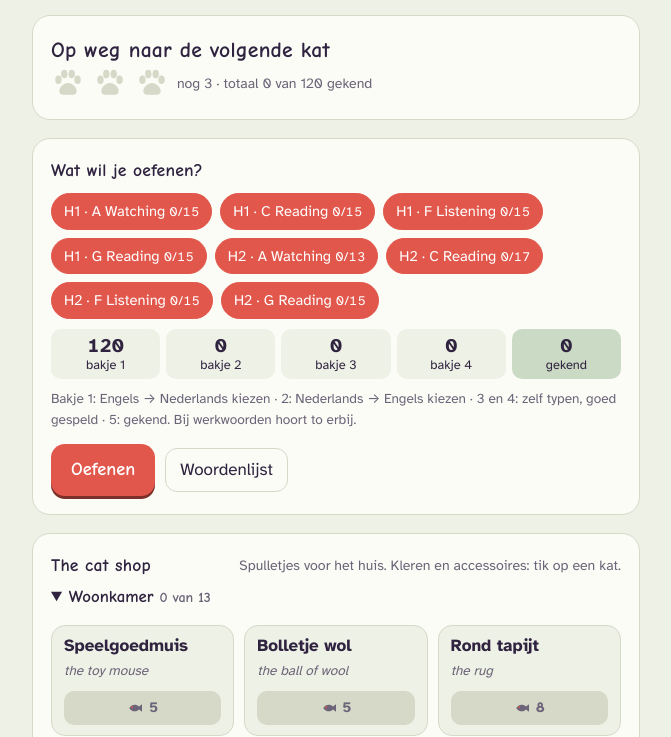
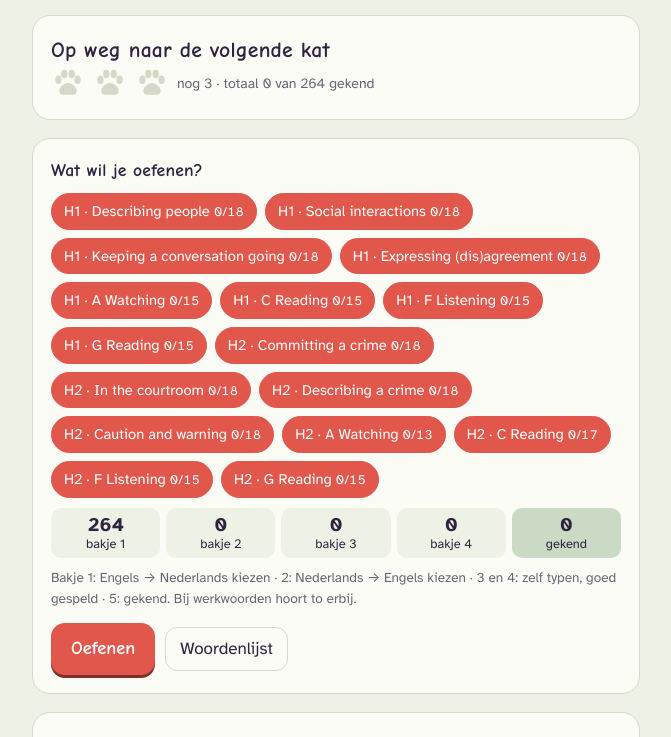
Before and after one commit to erikhupkes-stack/erikhupkes.github.io, a plain HTML site: page spellen/the-cats-whiskers.html in a window 1280 px wide. Shown: the part 610-1347 px from the top of the page, without its empty margins (304-975 px from the left). Drawn offline with Linux system fonts and the light colour scheme; a web font is replaced by a local one.

Commit message:
The Cat's Whiskers: theme words H1 en H2 toevoegen
Acht groepen theme words erbij (o.a. Describing people, In the courtroom),
in totaal nu 264 woorden.

Co-Authored-By: Claude Opus 5.5 <noreply@anthropic.com>
Claude-Session: https://claude.ai/code/session_01Bj7EvneP6QTuATaee9sNQL

```diff
--- a/spellen/the-cats-whiskers.html
+++ b/spellen/the-cats-whiskers.html
@@ -217,6 +217,14 @@ const LANG = {
 /* ===== WOORDENLIJST (Engels, hoofdstuk 1 en 2) =====
    [engels, nederlands, vlaggen, alternatieven] */
 const GROUPS = [
+ {id:"h1t1", name:"H1 · Describing people", items:[
+  ["childish", "kinderachtig"],["(dis)respectful", "(on)eerbiedig"],["earnest", "serieus"],["harsh", "hard"],["(in)tolerant", "(in)tolerant"],["judgmental", "veroordelend"],["open-minded", "ruimdenkend"],["persistent", "aanhoudend"],["polite", "beleefd"],["reflective", "reflecterend"],["sensible", "verstandig"],["sensitive", "gevoelig"],["sincere", "oprecht"],["stubborn", "koppig"],["superficial", "oppervlakkig"],["tense", "gespannen"],["thoughtful", "attent, bedachtzaam"],["(un)interested", "(on)geïnteresseerd"]]},
+ {id:"h1t2", name:"H1 · Social interactions", items:[
+  ["acquaintance", "kennis"],["to blend in", "erbij horen"],["to break up", "uit elkaar gaan"],["colleague", "collega"],["companion", "kameraad"],["to depend on", "rekenen op"],["easy to get on with", "makkelijk in de omgang"],["to have in common", "gemeen hebben"],["to help each other out", "elkaar helpen"],["(in)formal", "(in)formeel"],["to lose touch with", "contact verliezen met"],["loyal", "trouw"],["mutual friend", "gemeenschappelijke vriend"],["outcast", "buitenbeentje"],["peer", "leeftijdsgenoot"],["to share with", "delen met"],["to spend time with", "tijd doorbrengen met"],["trust", "vertrouwen"]]},
+ {id:"h1t3", name:"H1 · Keeping a conversation going", items:[
+  ["actually", "eigenlijk"],["anyway", "hoe dan ook"],["apparently", "blijkbaar"],["Are you serious?", "Meen je dat?"],["as I was saying ...", "zoals ik zei ..."],["basically", "in principe"],["by the way", "trouwens"],["Guess what?", "Raad eens?"],["I was wondering", "ik vroeg me af"],["if you ask me", "als je het mij vraagt"],["in fact", "in feite"],["No way!", "Echt niet!"],["Really?", "Echt?"],["speaking of", "over ... gesproken"],["that reminds me", "dat herinnert me eraan"],["to be honest", "om eerlijk te zijn"],["You know what?", "Weet je wat?"],["You're kidding!", "Je maakt een grapje!"]]},
+ {id:"h1t4", name:"H1 · Expressing (dis)agreement", items:[
+  ["absolutely", "absoluut"],["to argue", "argumenteren"],["to be the case", "het geval zijn"],["to beg to differ", "het er niet mee eens zijn"],["to doubt", "twijfelen"],["exactly", "precies"],["for sure", "zeker weten"],["good point", "goed punt"],["it depends", "dat ligt eraan"],["me neither", "ik ook niet"],["not necessarily", "niet per se"],["to object to", "bezwaar maken tegen"],["of course (not)", "natuurlijk (niet)"],["on the contrary", "integendeel"],["out of the question", "geen sprake van"],["to side with", "partij kiezen voor"],["to suppose", "veronderstellen"],["that's right", "dat klopt"]]},
  {id:"h1a", name:"H1 · A Watching", items:[
   ["addictive", "verslavend"],["to analyse", "onderzoeken, analyseren", "", ["to analyze"]],["challenge", "uitdaging"],["to claim", "beweren"],["danger", "gevaar"],["to explore", "ontdekken"],["first impression", "eerste indruk"],["identity", "identiteit"],["image", "imago"],["to influence", "beïnvloeden"],["playground", "speelplaats"],["point of view", "standpunt"],["rewarding", "bevredigend"],["self-confidence", "zelfvertrouwen", "", ["self confidence"]],["to stand out", "opvallen, eruit springen"]]},
  {id:"h1c", name:"H1 · C Reading", items:[
@@ -225,6 +233,14 @@ const GROUPS = [
   ["advantage", "voordeel"],["to associate", "associëren"],["to communicate", "communiceren"],["concerned", "bezorgd"],["enormously", "enorm"],["fantastic", "fantastisch"],["heritage", "erfenis"],["ice breaker", "ijsbreker", "", ["icebreaker"]],["massive", "enorm"],["motivator", "drijfveer"],["opportunity", "kans"],["recent", "kort geleden"],["slightly", "een beetje"],["welcoming", "gastvrij"],["wondrous", "wonderbaarlijk"]]},
  {id:"h1g", name:"H1 · G Reading", items:[
   ["appropriate", "passend"],["to blast", "blazen, knallen"],["to detect", "opsporen"],["deterrent", "afschrikmiddel"],["to discourage", "ontmoedigen"],["employee", "werknemer"],["inaudible", "onhoorbaar"],["likewise", "ook"],["permanently", "blijvend"],["to repel", "afstoten"],["to reveal", "onthullen"],["soothing", "kalmerend"],["temporarily", "tijdelijk"],["to tend to", "de neiging hebben om"],["to whine", "jengelen, gehuil"]]},
+ {id:"h2t1", name:"H2 · Committing a crime", items:[
+  ["arson", "brandstichting"],["assault", "aanval"],["to break in", "inbreken"],["burglary", "inbraak"],["crime scene", "plaats delict"],["to escape", "ontsnappen"],["to forge", "vervalsen"],["homicide", "moord"],["intruder", "indringer"],["offence", "overtreding"],["perpetrator", "dader"],["to pickpocket", "zakkenrollen"],["riot", "rel"],["robbery", "beroving"],["to shoplift", "winkeldiefstal plegen"],["to trespass", "(zich) op verboden terrein begeven"],["vandalism", "vandalisme"],["victim", "slachtoffer"]]},
+ {id:"h2t2", name:"H2 · In the courtroom", items:[
+  ["to accuse", "beschuldigen"],["to be acquitted", "vrijgesproken worden"],["to be charged with", "beschuldigd worden van"],["to be released", "vrijgelaten worden"],["conviction", "veroordeling"],["evidence", "bewijs"],["to fine", "beboeten"],["(il)legal", "(il)legaal"],["judge", "rechter"],["justice", "gerechtigheid"],["lawyer", "advocaat"],["punishment", "straf"],["sentence", "vonnis"],["suspect", "verdachte"],["to testify", "getuigen"],["trial", "rechtszaak"],["verdict", "uitspraak"],["witness", "getuige"]]},
+ {id:"h2t3", name:"H2 · Describing a crime", items:[
+  ["accidentally", "per ongeluk"],["aggressive", "agressief"],["armed", "bewapend"],["to attempt", "pogen"],["to cause trouble", "voor problemen zorgen"],["to damage", "beschadigen"],["to escalate", "uit de hand lopen"],["to force (open)", "openbreken"],["to harass", "lastigvallen"],["intoxicated", "dronken"],["(ir)responsible (for)", "(on)verantwoordelijk (voor)"],["on purpose", "met opzet"],["reckless", "roekeloos"],["suspicious(ly)", "verdacht"],["to tamper with", "knoeien met"],["to threaten", "bedreigen"],["violent(ly)", "gewelddadig"],["vulnerable", "kwetsbaar"]]},
+ {id:"h2t4", name:"H2 · Caution and warning", items:[
+  ["to alert", "alarmeren"],["to disturb", "(ver)storen"],["emergency services", "hulpdiensten"],["to evacuate", "evacueren"],["fishy", "verdacht, bedenkelijk"],["to mug", "overvallen"],["to notify", "laten weten"],["onlooker", "toeschouwer"],["paramedics", "hulpverleners"],["premises", "gebouw en terrein"],["to prohibit", "verbieden"],["to regret", "spijt hebben (van)"],["restricted", "verboden"],["to scam", "oplichten"],["to secure", "veiligstellen"],["threat", "dreiging"],["troublemaker", "onruststoker"],["to urge", "aandringen"]]},
  {id:"h2a", name:"H2 · A Watching", items:[
   ["a stone's throw from", "op steenworp afstand van", "", ["a stones throw from"]],["accused of", "beschuldigd van"],["camera shot", "cameraopname"],["deprived", "misdeeld, verstoken"],["to develop", "ontwikkelen"],["editing", "montage"],["ghost town", "spookstad"],["lawsuit", "rechtszaak"],["newspaper headline", "krantenkop"],["in custody", "in hechtenis"],["investment", "investering, belegging"],["security", "beveiliging"],["to set foot in", "ergens verschijnen"]]},
  {id:"h2c", name:"H2 · C Reading", items:[
@@ -697,7 +713,7 @@ function ask(){
   }else{
     const needsArt=!w.zin&&!!ART&&ART.test(w.fr), isVerb=LANG.toVerb&&/^to /.test(w.fr);
     const extra=[w.g==="m"?"mannelijk":w.g==="v"?"vrouwelijk":"",w.mv?"meervoud":""].filter(Boolean).join(", ");
-    const hint=LANG.code!=="fr"?(isVerb?"Werkwoord: begin met <b>to</b>.":"Let op de spelling."):w.zin?"Let op de accenten. Leestekens en hoofdletters mag je overslaan.":needsArt?"Vergeet het lidwoord niet!":"Let op de accenten.";
+    const hint=LANG.code!=="fr"?(isVerb?"Let op de spelling, en begin met <b>to</b>.":"Let op de spelling."):w.zin?"Let op de accenten. Leestekens en hoofdletters mag je overslaan.":needsArt?"Vergeet het lidwoord niet!":"Let op de accenten.";
     body=`<div class="prompt${w.zin?" zin":""}">${esc(w.nl)}</div>
       <p class="hint">${hint}${extra?` (${extra})`:""}</p>
       <form id="tf" autocomplete="off"><input type="text" id="inp" autocapitalize="off" spellcheck="false" aria-label="Jouw antwoord" placeholder="${needsArt?"le / la / l' / les …":isVerb?"to …":""}">
```
Also changed, not shown: index.html (+1 -1 lines), spellen/le-chat-francais.html (+1 -1 lines).
